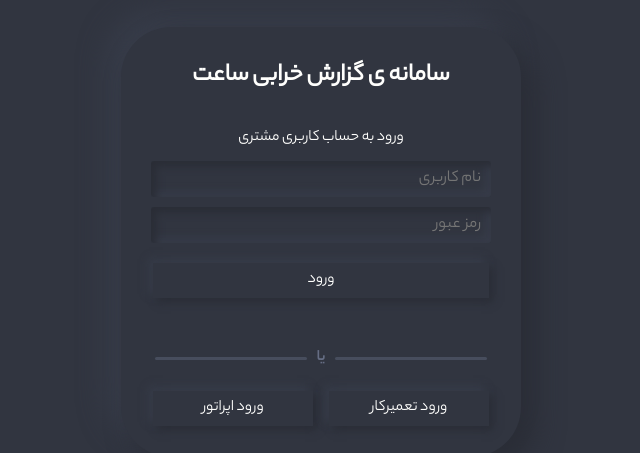
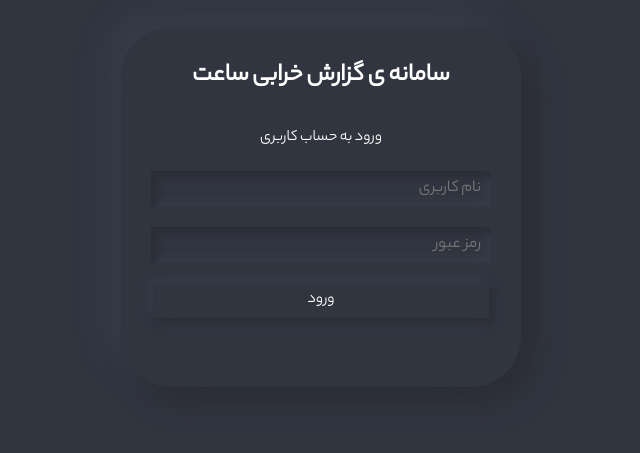
Before and after one commit to ariankoochak/ClockService, a React (Create React App) app in the folder Front-End/clock-service/: page /Login in a window 1280 px wide. Shown: the part 173-626 px from the top of the page, without its empty margins (319-959 px from the left). Built offline with nearby package versions, Linux system fonts and the light colour scheme.

Commit message:
update login system

```diff
--- a/Front-End/clock-service/src/assets/styles/global.css
+++ b/Front-End/clock-service/src/assets/styles/global.css
@@ -115,7 +115,7 @@ textarea:focus-visible {
     background: #313540;
     box-shadow: 14px 14px 28px #2a2d36, -14px -14px 28px #383d4a;
     width: 400px;
-    height: 430px;
+    height: 360px;
     margin: 0 auto;
     margin-top: calc(50vh - 200px);
     font-family: yekan-bakh-regular;
@@ -145,7 +145,7 @@ textarea:focus-visible {
     display: block;
     margin: 0 auto;
     width: 80%;
-    margin-top: 10px;
+    margin-top: 20px;
     direction: rtl;
     padding: 5px 10px;
     font-family: yekan-bakh-regular;
@@ -180,52 +180,7 @@ textarea:focus-visible {
 }
 
 .login-page-main-div .main-form {
-    height: 180px;
-}
-
-.login-page-main-div .splitter {
-    margin: 0 auto;
-    width: 84%;
-    margin-top: 5px;
-    text-align: center;
-}
-
-.login-page-main-div .splitter .line {
-    background-color: #474d5d;
-    width: 45%;
-    height: 3px;
-    border-radius: 100px;
-    display: inline-block;
-}
-
-.login-page-main-div .splitter span {
-    display: inline-block;
-    margin: 0 10px;
-    color: #666e84;
-    font-family: yekan-bakh-bold;
-}
-
-.login-page-main-div .options {
-    margin: 0 auto;
-    text-align: center;
-}
-
-.login-page-main-div .options button {
-    border-radius: 0px;
-    background: #313540;
-    box-shadow: 4px 4px 8px #2a2d36, -4px -4px 8px #383d4a;
-    width: 40%;
-    color: #fffffd;
-    font-family: yekan-bakh-regular;
-    padding: 5px 10px;
-    margin-top: 20px;
-    font-size: 16px;
-}
-
-.login-page-main-div .options button:active {
-    border-radius: 0px;
-    background: #313540;
-    box-shadow: inset 4px 4px 8px #2a2d36, inset -4px -4px 8px #383d4a;
+    height: 100px;
 }
 
 .set-16-left-margin {
--- a/Front-End/clock-service/src/layouts/LoginPage/LoginPage.jsx
+++ b/Front-End/clock-service/src/layouts/LoginPage/LoginPage.jsx
@@ -6,11 +6,9 @@ import { useNavigate } from "react-router-dom";
 
 export default function LoginPage() {
     const BACKEND_URL = "http://localhost:3000";
-    let roles = ["مشتری", "اپراتور", "تعمیرکار"];
 
     const dispatch = useDispatch();
     const navigate = useNavigate();
-    const [loginRole, setLoginRole] = useState("مشتری");
     const [userName, setUserName] = useState("");
     const [password, setPassword] = useState("");
     const [isWrongLogin, setIsWrongLogin] = useState(false);
@@ -23,46 +21,8 @@ export default function LoginPage() {
         }
     };
 
-    const generateOptionsButton = () => {
-        roles = roles.filter((role) => {
-            return role !== loginRole;
-        });
-        return (
-            <>
-                <button onClick={handleClickNewLoginRole}>
-                    ورود {roles[0]}
-                </button>
-                <button
-                    className="set-16-left-margin"
-                    onClick={handleClickNewLoginRole}
-                >
-                    ورود {roles[1]}
-                </button>
-            </>
-        );
-    };
-
-    const handleClickNewLoginRole = (e) => {
-        const clickedRoleName = e.target.innerHTML.split(" ").pop();
-        setLoginRole(clickedRoleName);
-        setIsWrongLogin(false);
-    };
-
-    const persianRoleTranslator = (role) => {
-        switch (role) {
-            case "مشتری":
-                return "client";
-            case "اپراتور":
-                return "operator";
-            case "تعمیرکار":
-                return "repairman";
-            default:
-                return "client";
-        }
-    };
     const handleSubmitClick = async () => {
-      const role = persianRoleTranslator(loginRole)
-        const api = `${BACKEND_URL}/login/${role}`;
+        const api = `${BACKEND_URL}/login`;
         console.log(api);
         const requestResult = await axios({
             headers: {
@@ -78,7 +38,7 @@ export default function LoginPage() {
         if (requestResult.status === 401) {
             setIsWrongLogin(true);
         } else {
-            dispatch(logining({...requestResult,role : role}));
+            dispatch(logining({...requestResult}));
             navigate("/User")
         }
     };
@@ -86,7 +46,7 @@ export default function LoginPage() {
         <div className="login-page-main-div">
             <div className="header">
                 <h4>سامانه ی گزارش خرابی ساعت</h4>
-                <span>ورود به حساب کاربری {loginRole}</span>
+                <span>ورود به حساب کاربری</span>
             </div>
             <div className="main-form">
                 <input
@@ -108,12 +68,6 @@ export default function LoginPage() {
                     </span>
                 )}
             </div>
-            <div className="splitter">
-                <div className="line"></div>
-                <span>یا</span>
-                <div className="line"></div>
-            </div>
-            <div className="options">{generateOptionsButton()}</div>
         </div>
     );
 }
```
